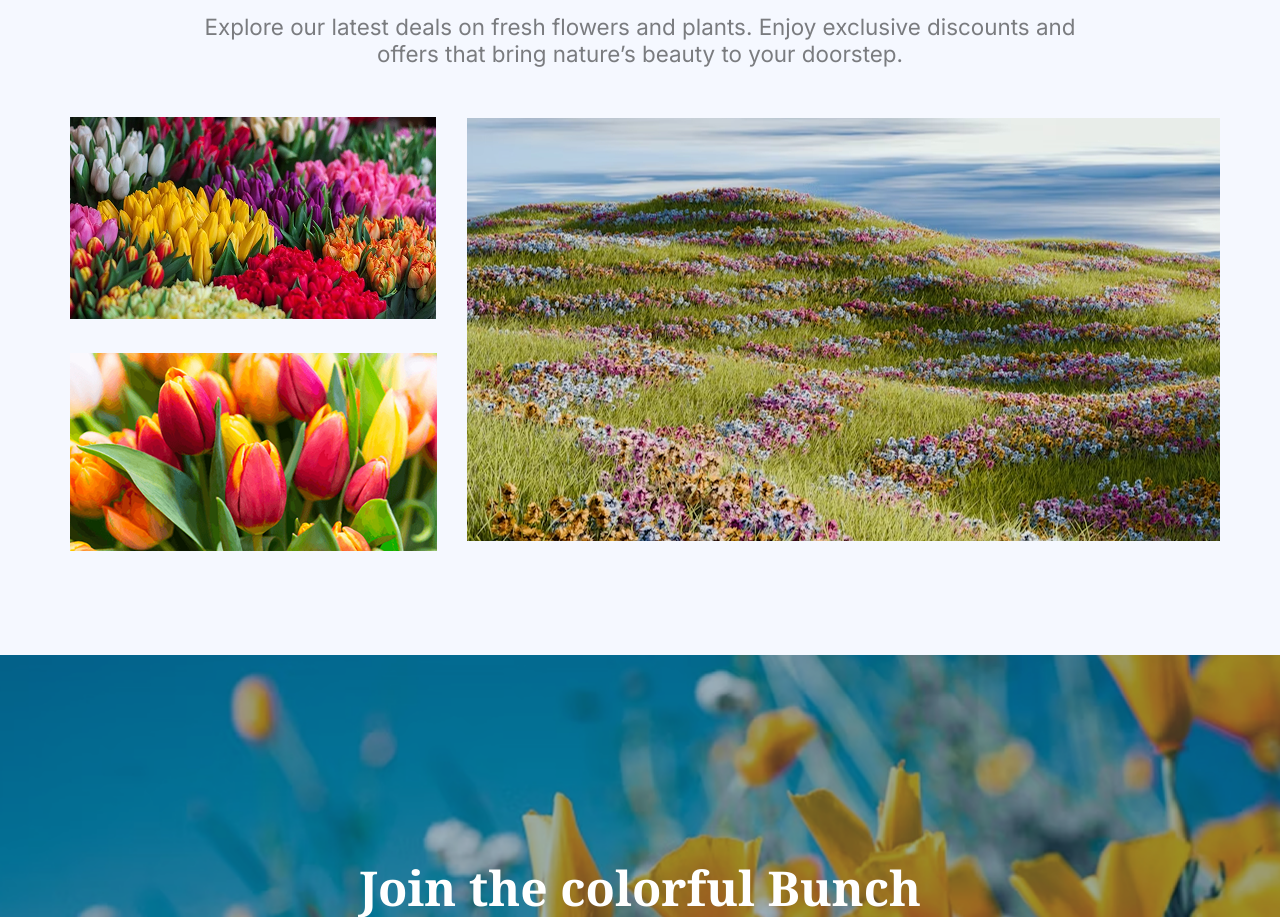
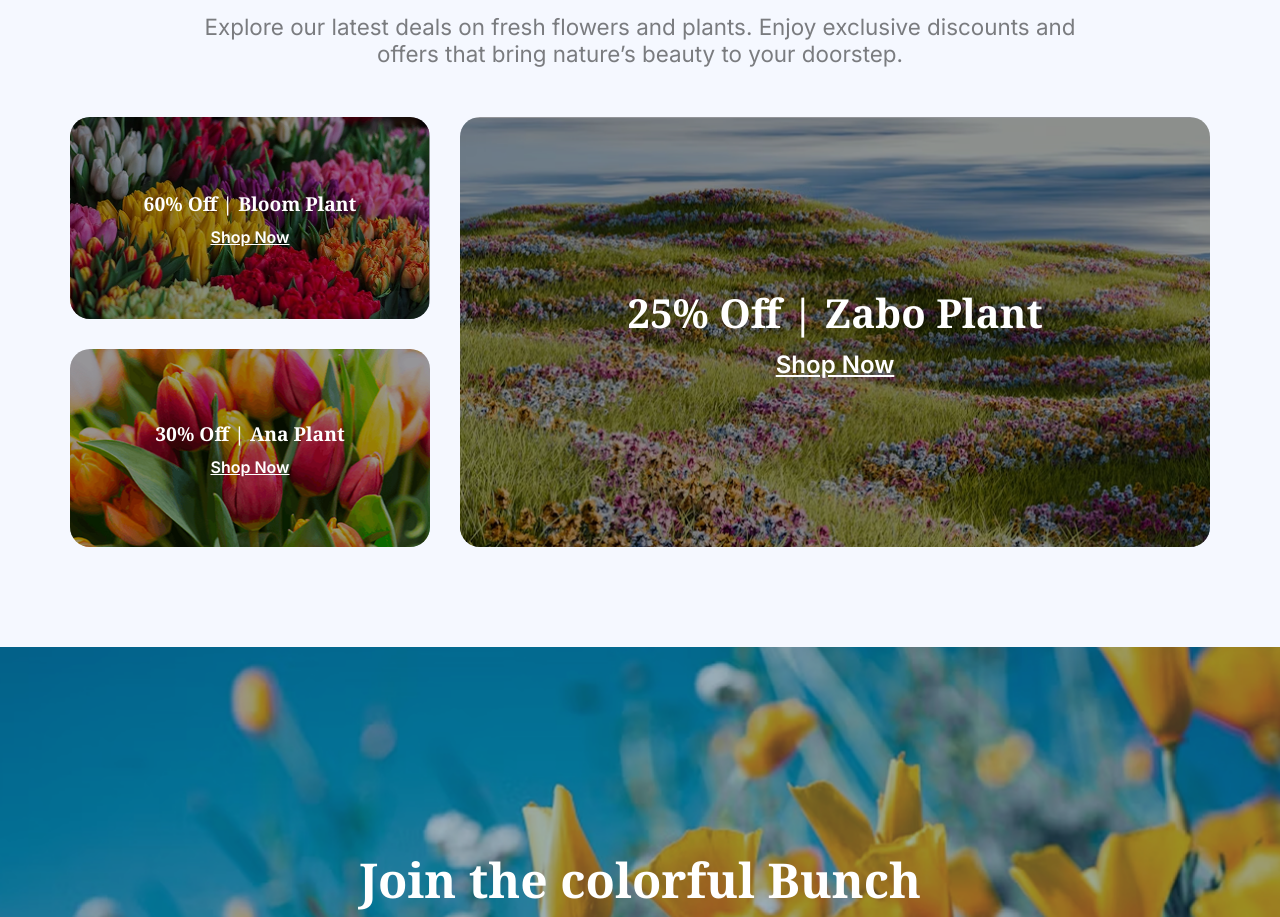
Before and after one commit to Obaidul1545/B12A02-Responsive-Flowers, a plain HTML site: page index.html in a window 1280 px wide. Shown: the part 2807-3724 px from the top of the page. Drawn offline with Linux system fonts and the light colour scheme.

Commit message:
Latest Deal Section complete and All design done

```diff
--- a/index.html
+++ b/index.html
@@ -191,12 +191,30 @@
           <div class="latest-deal-list">
             <div class="deal-item deal-1">
               <img src="./assets/deal-bloom.png" alt="Deal 1" />
+              <div class="overlay">
+                <div class="overlay-text">
+                  <h3>60% Off | Bloom Plant</h3>
+                  <a href="#">Shop Now</a>
+                </div>
+              </div>
             </div>
             <div class="deal-item deal-2">
               <img src="./assets/deal-ana.png" alt="Deal 2" />
+              <div class="overlay">
+                <div class="overlay-text">
+                  <h3>30% Off | Ana Plant</h3>
+                  <a href="#">Shop Now</a>
+                </div>
+              </div>
             </div>
             <div class="deal-item deal-3">
               <img src="./assets/deal-zabo.png" alt="Deal 3" />
+              <div class="overlay">
+                <div class="overlay-text">
+                  <h3>25% Off | Zabo Plant</h3>
+                  <a href="#">Shop Now</a>
+                </div>
+              </div>
             </div>
           </div>
         </div>
--- a/styles/style.css
+++ b/styles/style.css
@@ -237,6 +237,51 @@ header nav .navbar .menu li a:hover {
     'deal-2 deal-3 deal-3';
   gap: 30px;
 }
+#latest-deal-part .latest-deal-content .latest-deal-list .deal-item img {
+  width: 100%;
+  height: 100%;
+  border-radius: 20px;
+}
+
+#latest-deal-part .latest-deal-content .latest-deal-list .deal-item {
+  position: relative;
+}
+#latest-deal-part .latest-deal-content .latest-deal-list .deal-item .overlay {
+  position: absolute;
+  background: rgba(0, 0, 0, 0.4);
+  border-radius: 20px;
+  top: 0;
+  left: 0;
+  width: 100%;
+  height: 100%;
+  display: flex;
+  justify-content: center;
+  align-items: center;
+}
+#latest-deal-part .latest-deal-content .deal-item .overlay-text {
+  text-align: center;
+}
+#latest-deal-part .latest-deal-content .deal-item .overlay-text h3 {
+  color: var(--white-color);
+  font-family: var(--title-font-family);
+  font-size: 1.2rem;
+  font-weight: 700;
+  margin-bottom: 10px;
+}
+#latest-deal-part .latest-deal-content .deal-item .overlay-text a {
+  color: var(--white-color);
+  font-family: var(--body-font-family);
+  font-size: 1rem;
+  font-weight: 600;
+  text-align: center;
+  text-decoration-line: underline;
+}
+#latest-deal-part .latest-deal-content .deal-3 .overlay-text h3 {
+  font-size: 2.5rem;
+}
+#latest-deal-part .latest-deal-content .deal-3 .overlay-text a {
+  font-size: 1.5rem;
+}
 
 /* =============================== */
 
```
